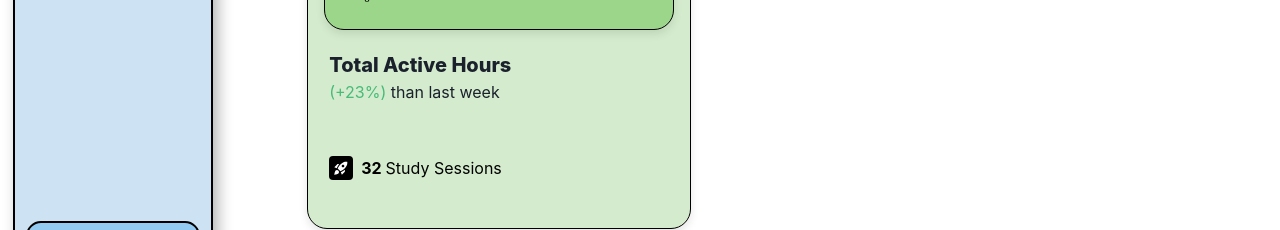
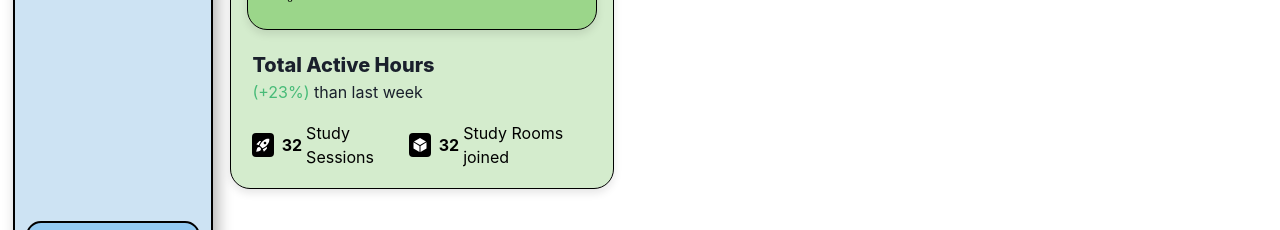
Before and after one commit to AryanAg08/Quip-Study-Together, a React (Vite) app in the folder quip-frontend/: page /dashboard in a window 1280 px wide. Shown: the part 271-501 px from the top of the page. Built offline with nearby package versions, Linux system fonts and the light colour scheme.

Commit message:
study Time Card

```diff
--- a/quip-frontend/src/Pages/Dashboard/Dashboard.css
+++ b/quip-frontend/src/Pages/Dashboard/Dashboard.css
@@ -2,21 +2,6 @@ body {
     background: none;
 }
 
-.Card-Study {
-    position: absolute;
-    top: -60px;
-    left: 80%;
-    margin-left: 40%;
-    height: 50vh;
-    width: 30vw;
-    background-color: #D4ECCD;
-  }
-
-  @media screen and (max-width: 1563px) {
-    .Card-Study {
-      left: 60%;
-    }
-  }
 
 .Total-Study-time {
     margin-top: 20px;
@@ -37,11 +22,17 @@ body {
     color: black;
   }
 
+.study-container {
+    display: flex;
+    justify-content: space-between;
+    align-items: center;
+    margin-top: -10%;
+  }
 .Study-sessions {
     color: black;
     display: flex;
     align-items:center;
-    justify-content: left;
+    justify-content: flex-start;
     margin-top: 15%;
     font-size: 16px;
 }
@@ -61,6 +52,30 @@ body {
     color: white; /* Ensure the icon color contrasts with the background */
   }
 
+.Study-rooms {
+    color: black;
+    display: flex;
+    align-items:center;
+    justify-content: left;
+    margin-top: 15%;
+    font-size: 16px;
+}
+
+.icon-box-room {
+    display: flex;
+    align-items: center;
+    justify-content: center;
+    width: 24px;
+    height: 24px;
+    background-color: black;
+    border-radius: 4px; /* If you want the box to have slightly rounded corners */
+    margin-right: 8px; /* Space between the icon and the next element */
+  }
+
+  .icon-box-room svg {
+    color: white; /* Ensure the icon color contrasts with the background */
+  }
+
 @media (max-width: 1536px) {
     .Card-Study {
         margin-left: 80%;
--- a/quip-frontend/src/Pages/Dashboard/index.jsx
+++ b/quip-frontend/src/Pages/Dashboard/index.jsx
@@ -7,12 +7,13 @@ import Card from "../../components/Card";
 import BarChart from "../../components/Charts";
 import { barChartDataDashboard, barChartOptionsDashboard } from "../../data/chart";
 import { MdRocketLaunch } from "react-icons/md";
+import { IoCubeSharp } from "react-icons/io5";
 
 export function DashboardPage() {
     const StudyTimeCard = {
         top: "-60px",
-        left: "80%",
-        height: "50vh",
+        left: "60%",
+        height: "45vh",
         width: "30vw",
         bg: "#D4ECCD",
     }
@@ -38,13 +39,20 @@ export function DashboardPage() {
                     <p>
                         <span class="green-text">(+23%)</span> than last week
                     </p>
-
+                     <div className="study-container">
                     <div className="Study-sessions">
                         <span className="icon-box">
                             <MdRocketLaunch />
                         </span>
                         <span style={{ fontWeight: "bold", marginRight: "4px" }}>32</span> Study Sessions
                     </div>
+                    <div className="Study-rooms">
+                        <span className="icon-box-room">
+                            <IoCubeSharp />
+                        </span>
+                        <span style={{ fontWeight: "bold", marginRight: "4px" }}>32</span> Study Rooms joined
+                    </div>
+                </div>
                 </div>
             </Card>
         </>
```
